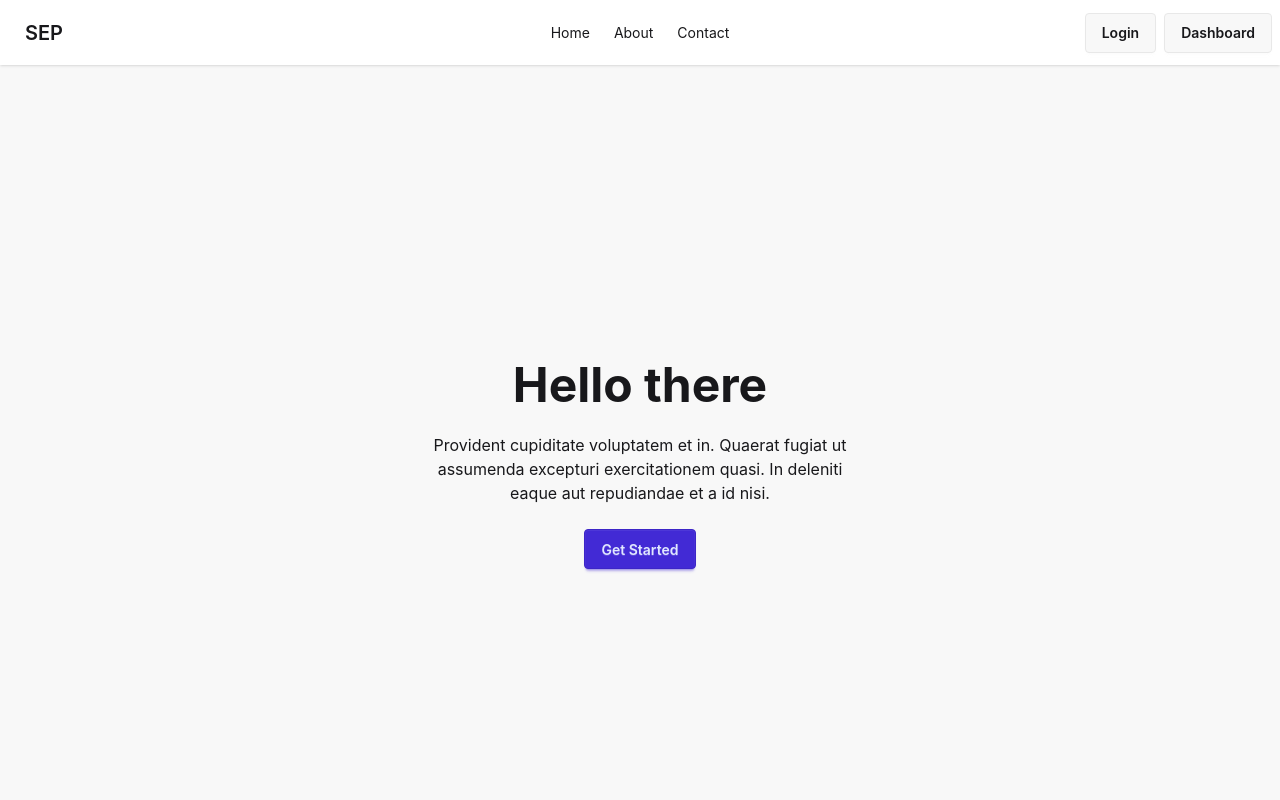
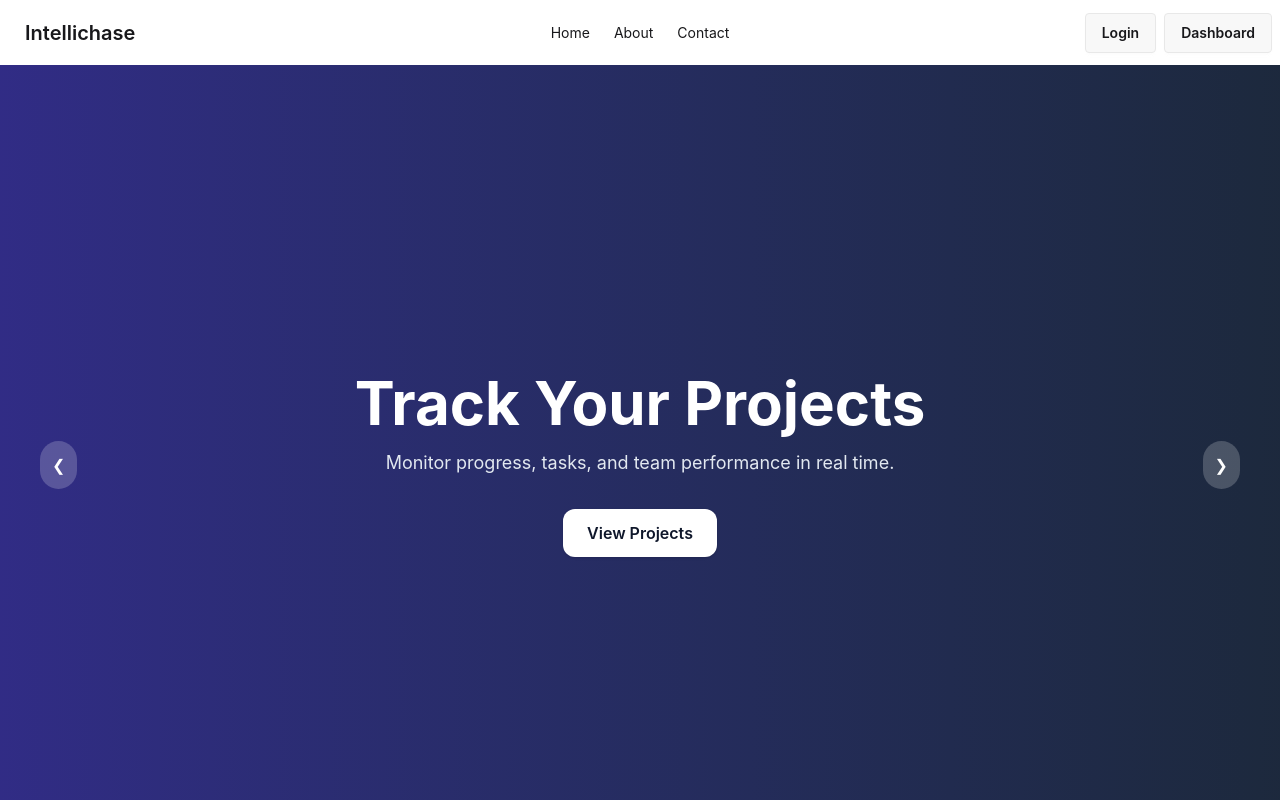
Before and after one commit to saidul-dev/intelliops-erp-frontend, a React (Vite) app: page / in a window 1280 px wide. Shown: the top 800 px of the page. Built offline with nearby package versions, Linux system fonts and the light colour scheme.

Commit message:
Adding slider section

```diff
--- a/src/components/frontend/home/Hero.jsx
+++ b/src/components/frontend/home/Hero.jsx
@@ -2,7 +2,7 @@ import React from 'react';
 
 const Hero = () => {
     return (
-        <div className="hero bg-base-200 min-h-screen">
+        <div className="hero bg-base-200 min-h-[500px]">
             <div className="hero-content text-center">
                 <div className="max-w-md">
                     <h1 className="text-5xl font-bold">Hello there</h1>
--- /dev/null
+++ b/src/components/frontend/home/Slider.jsx
@@ -0,0 +1,93 @@
+import React, { useEffect, useState } from "react";
+
+const slides = [
+    {
+        title: "Welcome to ERP System",
+        desc: "Manage your business operations efficiently with our modern ERP solution.",
+        btn: "Get Started",
+        bg: "from-slate-900 to-slate-700",
+    },
+    {
+        title: "Track Your Projects",
+        desc: "Monitor progress, tasks, and team performance in real time.",
+        btn: "View Projects",
+        bg: "from-indigo-900 to-slate-800",
+    },
+    {
+        title: "Manage Users Easily",
+        desc: "Control access, roles, and permissions with powerful admin tools.",
+        btn: "Manage Users",
+        bg: "from-emerald-900 to-slate-800",
+    },
+];
+
+const Slider = () => {
+    const [current, setCurrent] = useState(0);
+
+    // Auto slide
+    useEffect(() => {
+        const interval = setInterval(() => {
+            setCurrent((prev) => (prev + 1) % slides.length);
+        }, 5000);
+
+        return () => clearInterval(interval);
+    }, []);
+
+    const prevSlide = () => {
+        setCurrent((prev) => (prev === 0 ? slides.length - 1 : prev - 1));
+    };
+
+    const nextSlide = () => {
+        setCurrent((prev) => (prev + 1) % slides.length);
+    };
+
+    return (
+        <div className={`relative min-h-screen flex items-center justify-center bg-gradient-to-r ${slides[current].bg} text-white transition-all duration-700`}>
+
+            {/* Content */}
+            <div className="text-center max-w-2xl px-6">
+                <h1 className="text-4xl md:text-6xl font-bold mb-4">
+                    {slides[current].title}
+                </h1>
+
+                <p className="text-slate-200 text-sm md:text-lg mb-8">
+                    {slides[current].desc}
+                </p>
+
+                <button className="px-6 py-3 bg-white text-slate-900 font-semibold rounded-xl shadow hover:bg-slate-200 transition">
+                    {slides[current].btn}
+                </button>
+            </div>
+
+            {/* Controls */}
+            <button
+                onClick={prevSlide}
+                className="absolute left-5 md:left-10 bg-white/20 hover:bg-white/30 p-3 rounded-full"
+            >
+                ❮
+            </button>
+
+            <button
+                onClick={nextSlide}
+                className="absolute right-5 md:right-10 bg-white/20 hover:bg-white/30 p-3 rounded-full"
+            >
+                ❯
+            </button>
+
+            {/* Dots */}
+            <div className="absolute bottom-8 flex gap-2">
+                {slides.map((_, index) => (
+                    <button
+                        key={index}
+                        onClick={() => setCurrent(index)}
+                        className={`w-3 h-3 rounded-full transition ${
+                            current === index ? "bg-white" : "bg-white/40"
+                        }`}
+                    />
+                ))}
+            </div>
+        </div>
+    );
+};
+
+export default Slider;
--- a/src/components/shared/Header.jsx
+++ b/src/components/shared/Header.jsx
@@ -5,25 +5,7 @@ const Header = () => {
     return (
         <div className="navbar bg-base-100 shadow-sm">
             <div className="navbar-start">
-                <div className="dropdown">
-                    <div tabIndex={0} role="button" className="btn btn-ghost lg:hidden">
-                        <svg xmlns="http://www.w3.org/2000/svg" className="h-5 w-5" fill="none" viewBox="0 0 24 24" stroke="currentColor"> <path strokeLinecap="round" strokeLinejoin="round" strokeWidth="2" d="M4 6h16M4 12h8m-8 6h16" /> </svg>
-                    </div>
-                    <ul
-                        tabIndex="-1"
-                        className="menu menu-sm dropdown-content bg-base-100 rounded-box z-1 mt-3 w-52 p-2 shadow">
-                        <li><a>Item 1</a></li>
-                        <li>
-                            <a>Parent</a>
-                            <ul className="p-2">
-                                <li><a>Submenu 1</a></li>
-                                <li><a>Submenu 2</a></li>
-                            </ul>
-                        </li>
-                        <li><a>Item 3</a></li>
-                    </ul>
-                </div>
-                <a className="btn btn-ghost text-xl">SEP</a>
+                <a className="btn btn-ghost text-xl">Intellichase</a>
             </div>
             <div className="navbar-center hidden lg:flex">
                 <ul className="menu menu-horizontal px-1">
--- a/src/pages/frontend/Home.jsx
+++ b/src/pages/frontend/Home.jsx
@@ -1,9 +1,11 @@
 import React from 'react';
 import Hero from '../../components/frontend/home/Hero';
+import Slider from '../../components/frontend/home/Slider';
 
 const Home = () => {
     return (
         <div>
+            <Slider />
             <Hero />
         </div>
     );
```
